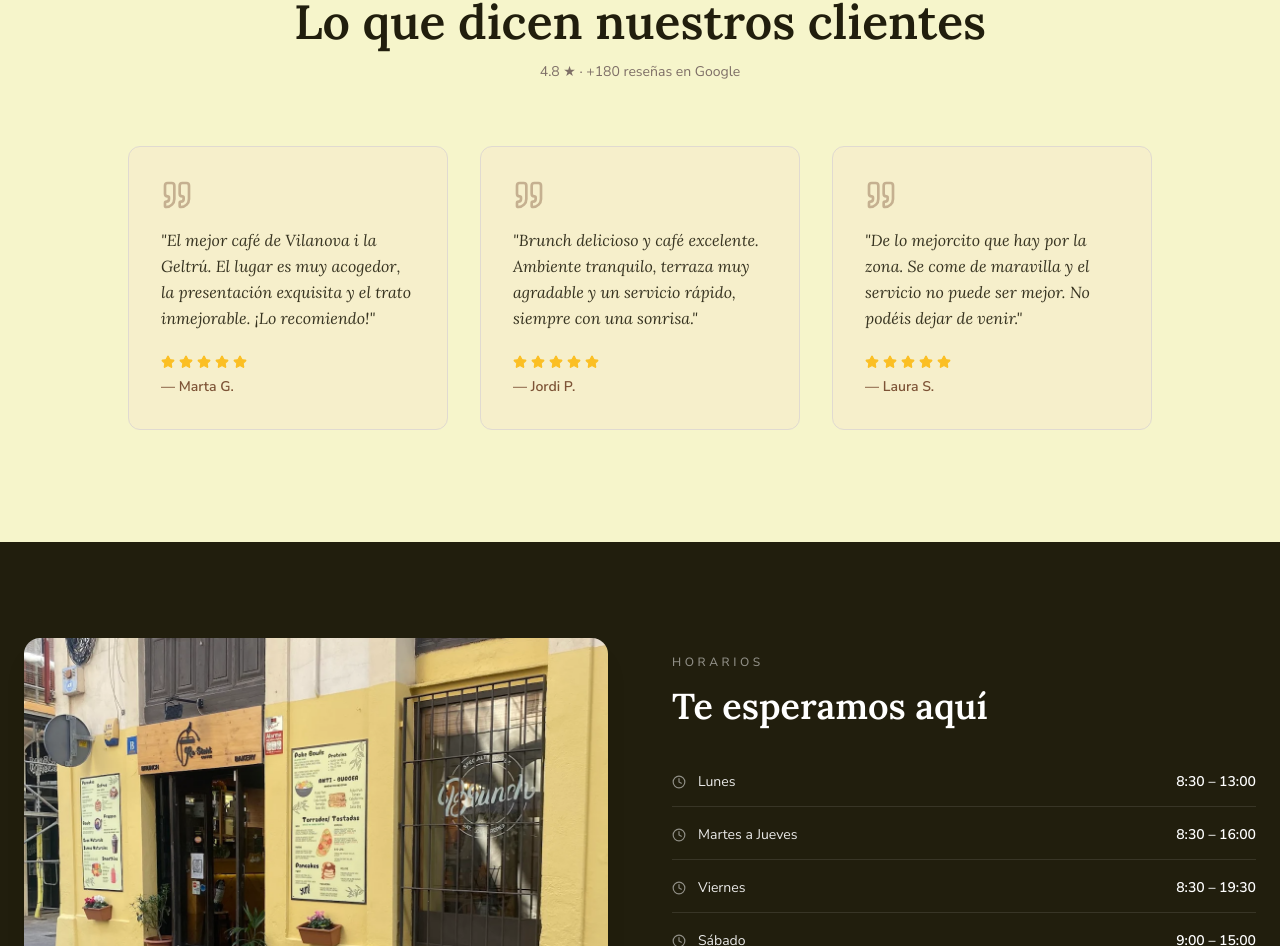
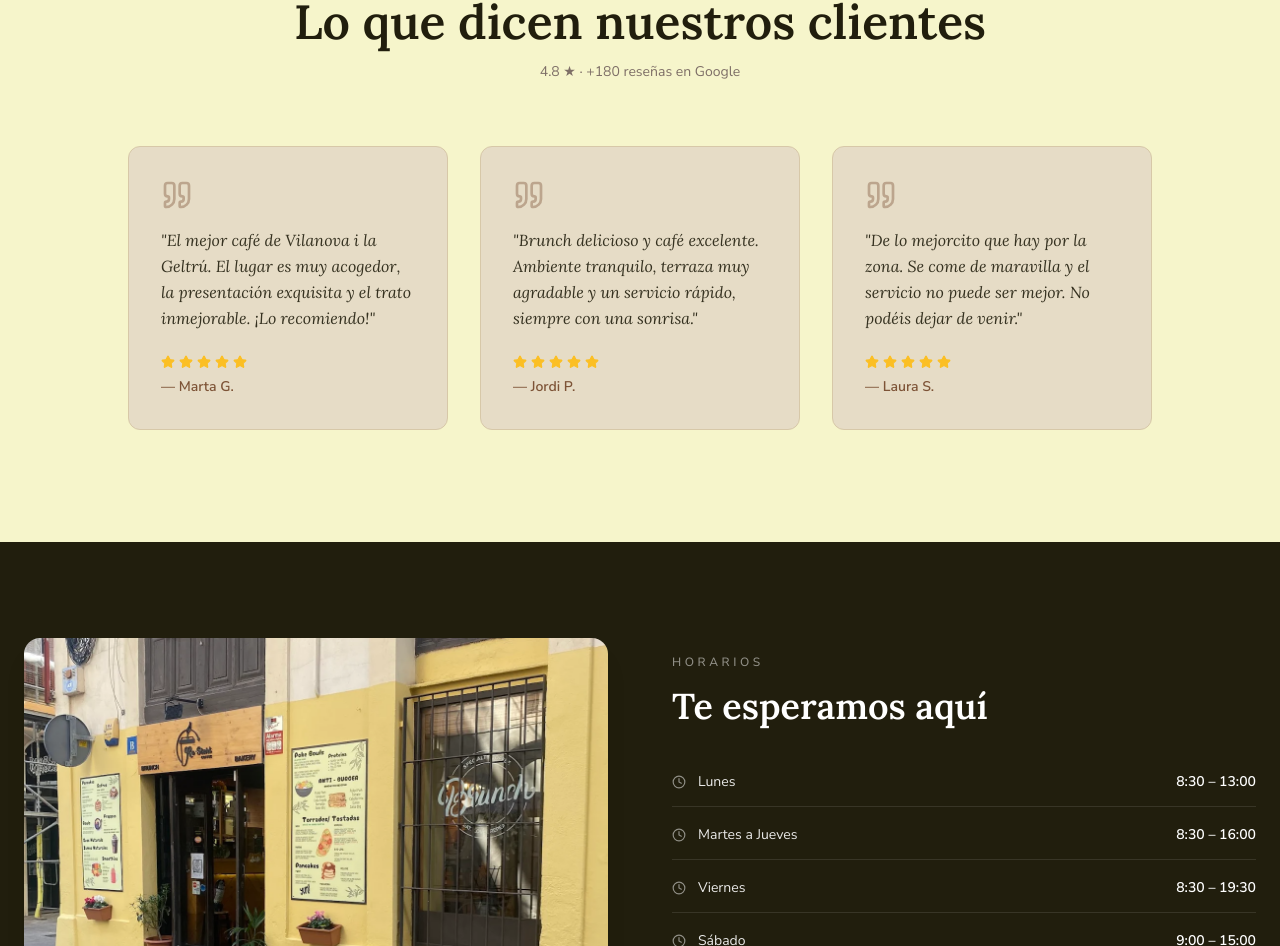
Before and after one commit to raudyweb/RESTART, a React (Vite) app: page / in a window 1280 px wide. Shown: the part 2635-3581 px from the top of the page. Built offline with nearby package versions, Linux system fonts and the light colour scheme.

Commit message:
Ahora si

```diff
--- a/src/components/ReviewsSection.tsx
+++ b/src/components/ReviewsSection.tsx
@@ -35,7 +35,7 @@ const ReviewsSection = () => {
           {reviews.map((review, index) => (
             <div
               key={index}
-              className="bg-card border border-border rounded-xl p-8 hover:shadow-md transition-all duration-500 hover:-translate-y-1 group"
+              className="bg-[#e6dcc6] border border-[#d7c8a8] rounded-xl p-8 hover:shadow-md transition-all duration-500 hover:-translate-y-1 group"
             >
               <Quote size={32} className="text-primary/40 mb-4 group-hover:text-primary transition-colors" />
               <p className="text-foreground/90 text-base leading-relaxed mb-6 italic font-display">
```
